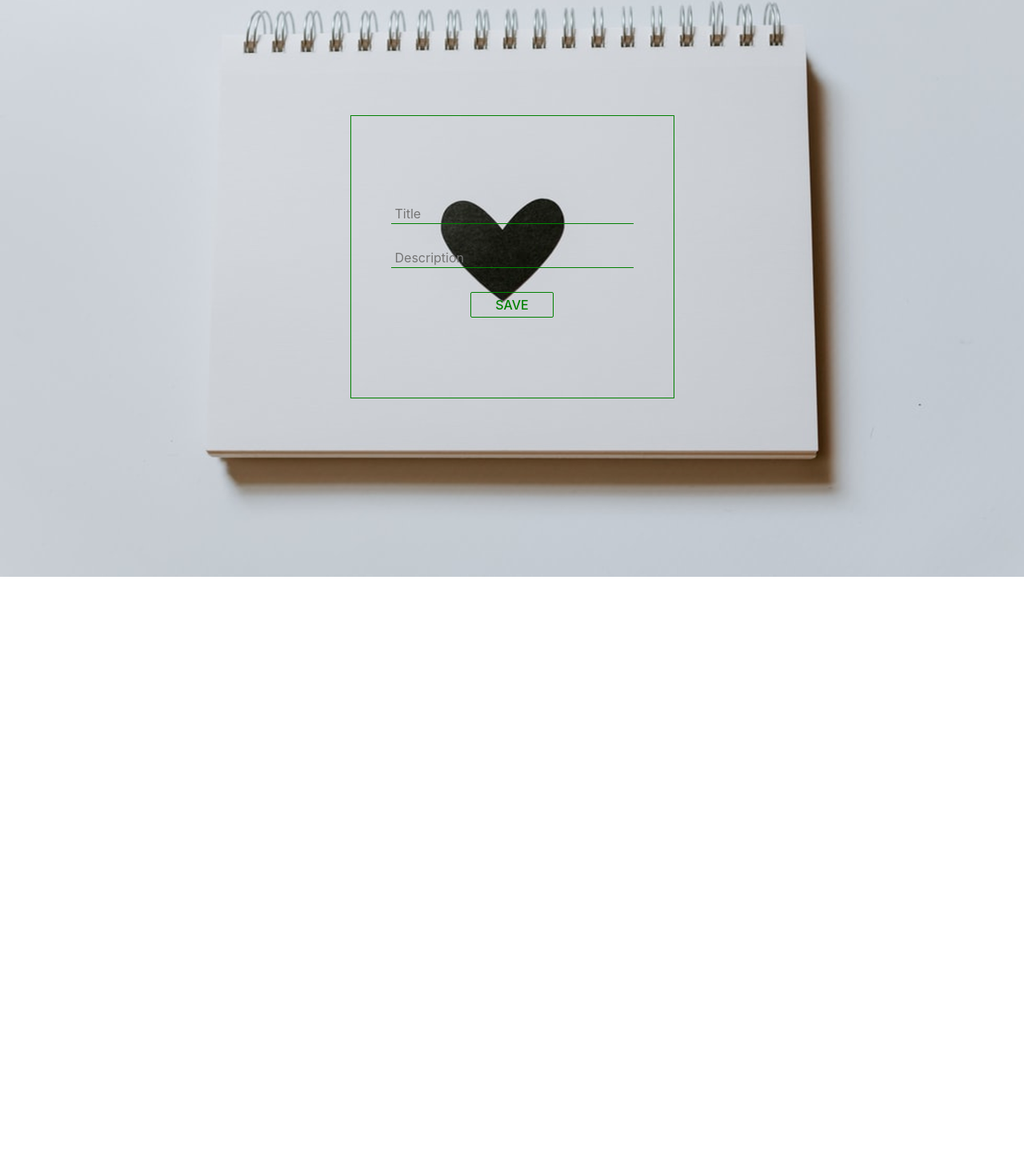
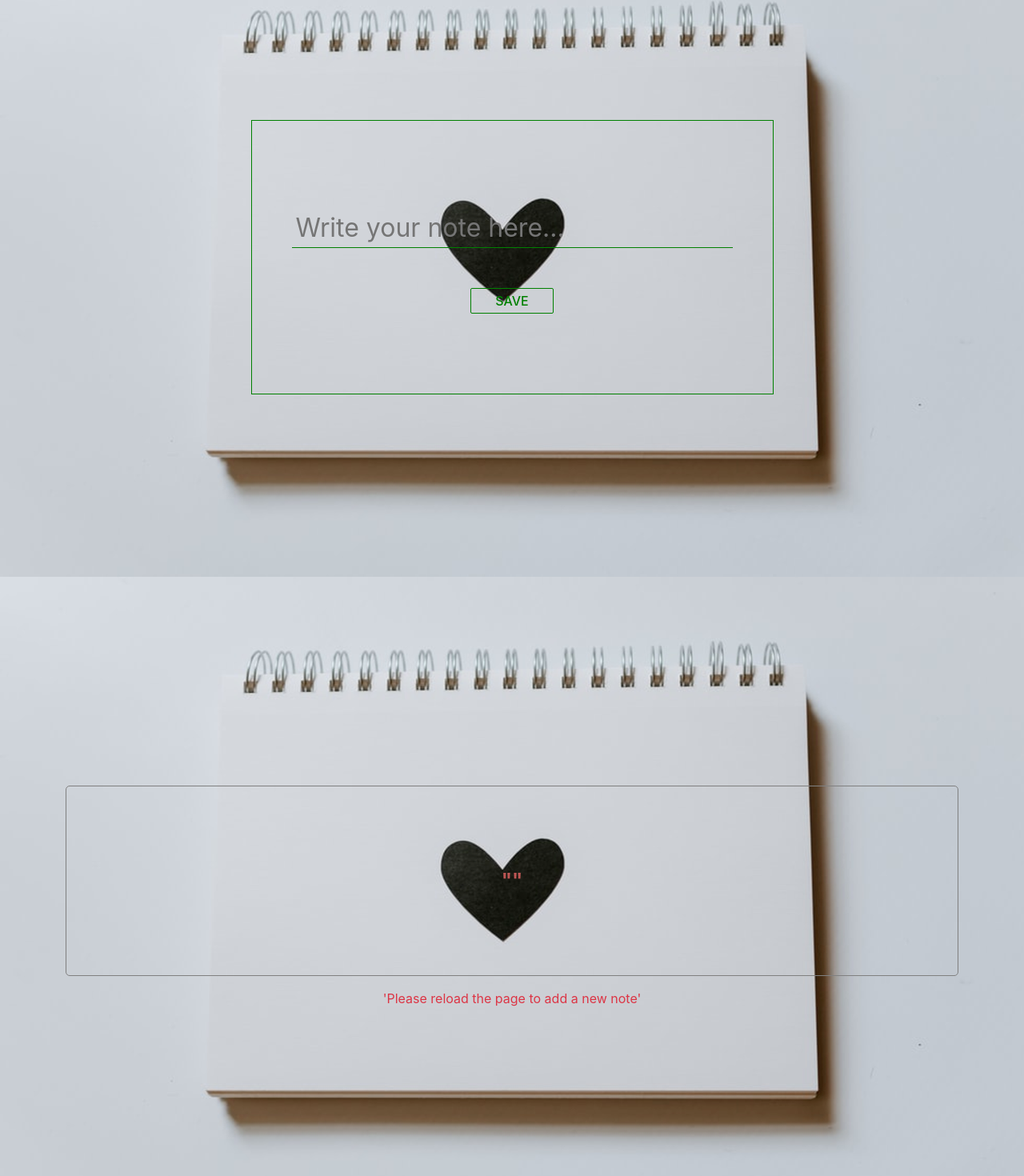
Before and after one commit to Imtious-coder/note-taking-app, a React (Create React App) app: page / in a window 1280 px wide. Shown: the part 127-1597 px from the top of the page at 80% size. Before the commit the page ends 848 px from the top, so only its background shows below. Built offline with nearby package versions, Linux system fonts and the light colour scheme.

Commit message:
Project complete

```diff
--- a/src/App.js
+++ b/src/App.js
@@ -5,6 +5,7 @@ import {
   Route,
 } from "react-router-dom";
 import Home from './Components/Home/Home';
+import { Navbar } from 'react-bootstrap';
 
 function App() {
   return (
--- a/src/Components/Main/Main.css
+++ b/src/Components/Main/Main.css
@@ -12,20 +12,15 @@
     padding-bottom: 50px;
     border: 1px solid green;
 }
-#Input--Title{
-    color: black;
+#Input:hover{
+    border: 1px solid gray;
+}
+#Input--Note{
+    color: gray;
     outline: none;
     margin: 50px;
+    font-size: 32px;
     margin-bottom: 20px;
-    background: transparent;
-    border: none;
-    border-bottom: 1px solid green;
-    padding: 10px 50px 0px 5px;
-
-}
-#Input--Description{
-    color: red;
-    outline: none;
     background: transparent;
     border: none;
     border-bottom: 1px solid green;
@@ -51,3 +46,24 @@
     background-color: green;
     color: white;
 }
+
+#Notes{
+    height: 800px;
+    display: none;
+    display: flex;
+    text-align: center;
+    align-items: center;
+    justify-content: center;
+    background-image: url(../Images/note-taking.png);
+
+}
+#Note-Text{
+    padding-top: 100px;
+    padding-bottom: 100px;
+    font-size: 24px;
+    overflow-x:auto;
+    color: rgba(245, 106, 106, 0.74);
+    border-radius: 5px;
+    font-weight: bold;
+    border: 1px solid grey;
+}
--- a/src/Components/Main/Main.js
+++ b/src/Components/Main/Main.js
@@ -1,19 +1,37 @@
 import React from 'react';
+import { useState } from 'react';
+import { Link } from 'react-router-dom';
 import "./Main.css";
 
 const Main = () => {
-    const lol = () => {
-        document.getElementById('lol2').style.display="none";
+    const [note, setNote] = useState({
+        note: ''
+    })
+    console.log(note);
+    const handleSave = () => {
+        document.getElementById('Main').style.display = "none";
+        document.getElementById('Notes').style.display = "block";
+        const Note = document.getElementById('Input--Note').value;
+        setNote({ note: Note })
     }
     return (
         <main>
             <div id="Main">
-                <form id="Input">
-                    <input type="text" name="" id="Input--Title" placeholder="Title" />
-                    <br />
-                    <input type="text" name="" id="Input--Description" placeholder="Description" /> <br />
-                    <button id="Input--Button" onClick={lol} type="submit">Save</button>
-                </form>
+                <div id="Input">
+                    <input type="text" name="" id="Input--Note" placeholder="Write your note here..." /> <br />
+                    <button id="Input--Button" onClick={handleSave} type="submit">Save</button>
+                </div>
+
+            </div>
+            <div className="d-flex align-items-center" id="Notes">
+                <div className="container" >
+                    <div className="row">
+                        <div className="col-md-12">
+                            <p id="Note-Text">"{note.note}"</p>
+                            <div className="text-danger">'Please reload the page to add a new note'</div>
+                        </div>
+                    </div>
+                </div>
             </div>
         </main>
     );
```
